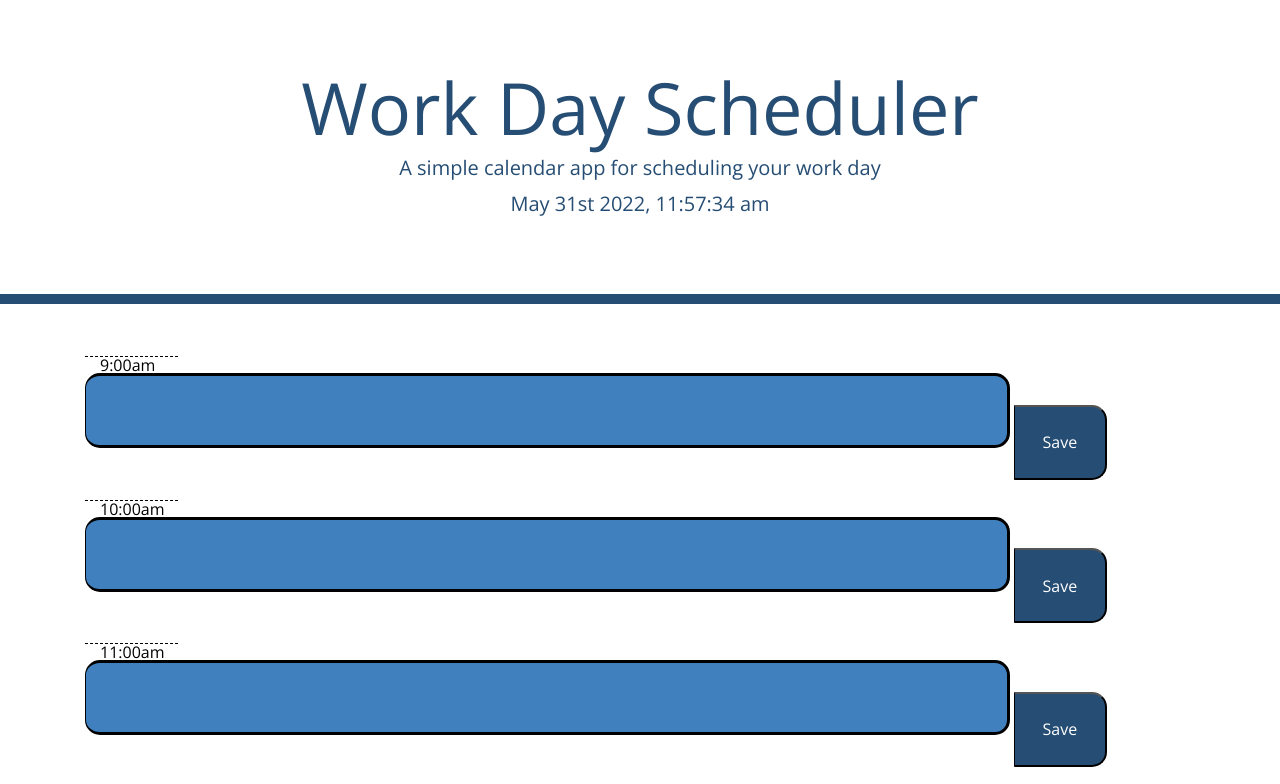
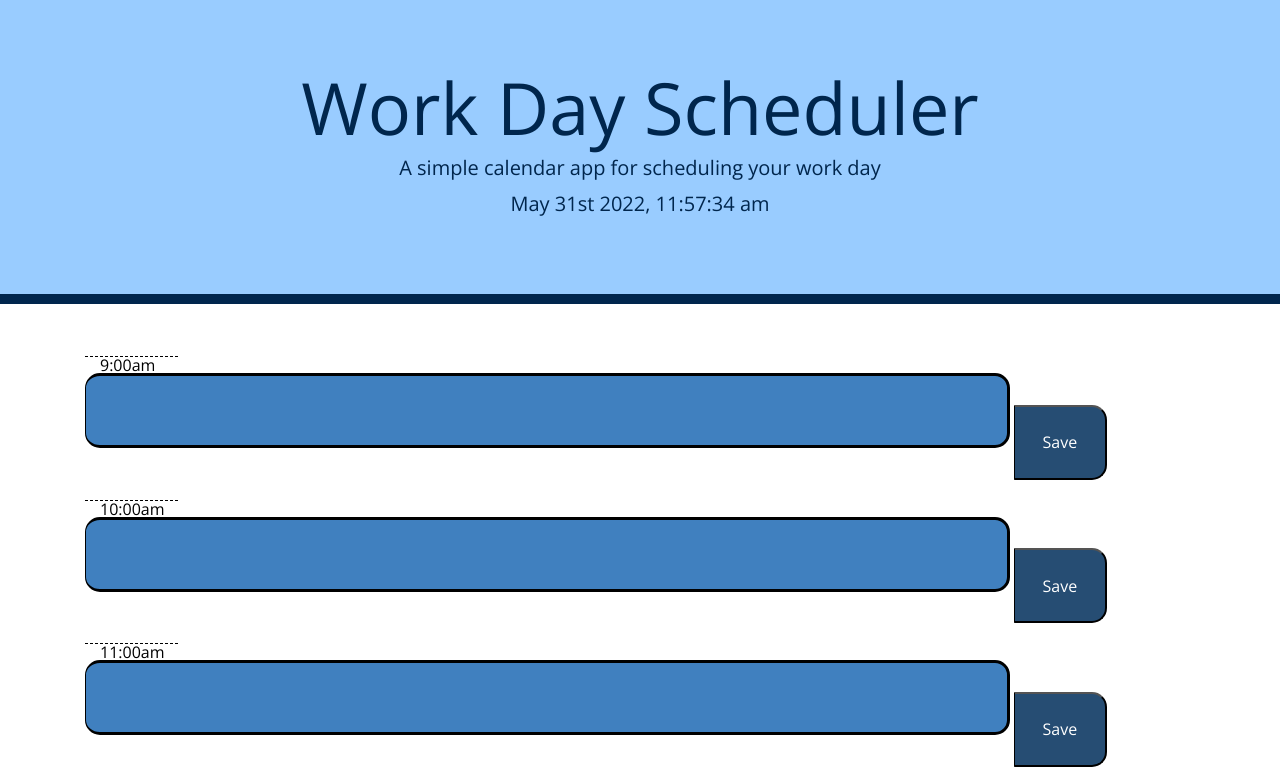
Before and after one commit to Kaysie04/Scheduler, a plain HTML site: page index.html in a window 1280 px wide. Shown: the top 784 px of the page. Drawn offline with nearby package versions, Linux system fonts and the light colour scheme.

Commit message:
added pseudocode to js for time-block color change logic

```diff
--- a/script.js
+++ b/script.js
@@ -1,7 +1,27 @@
 // displays current time
 $("#currentDay").text(moment().format("MMMM Do YYYY, h:mm:ss a"));
 
-// set items to local storage
-$(".saveBtn").on("click", function () {
-    localStorage.setItem();
-})
+    // // this function will follow the hour of the day
+    // function hourDisplay() {
+    //     //get current number of hours.
+    //     var currentHour = moment().hour();
+
+    //         //check if we've moved past this time, click into css/html given classes of past, present, or future
+    //         if (timeBlockHour < currentHour) {
+    //             .addClass("past");
+    //             .removeClass("future");
+    //             .removeClass("present");
+    //         }
+    //         else if (blockHour === currentHour) {
+    //             .removeClass("past");
+    //             .addClass("present");
+    //             .removeClass("future");
+    //         }
+    //         else {
+    //             .removeClass("present");
+    //         .removeClass("past");
+    //         .addClass("future");
+    //         }
+    //     })
+    // }
+    // hourDisplay();
--- a/style.css
+++ b/style.css
@@ -17,10 +17,10 @@ textarea{
 
 .jumbotron {
   text-align: center;
-  background-color: transparent;
-  color: #264d73;
+  background-color: #99ccff;
+  color: #00264d;
   border-radius: 0;
-  border-bottom: 10px solid #264d73;
+  border-bottom: 10px solid #00264d;
 }
 
 .description{
```
